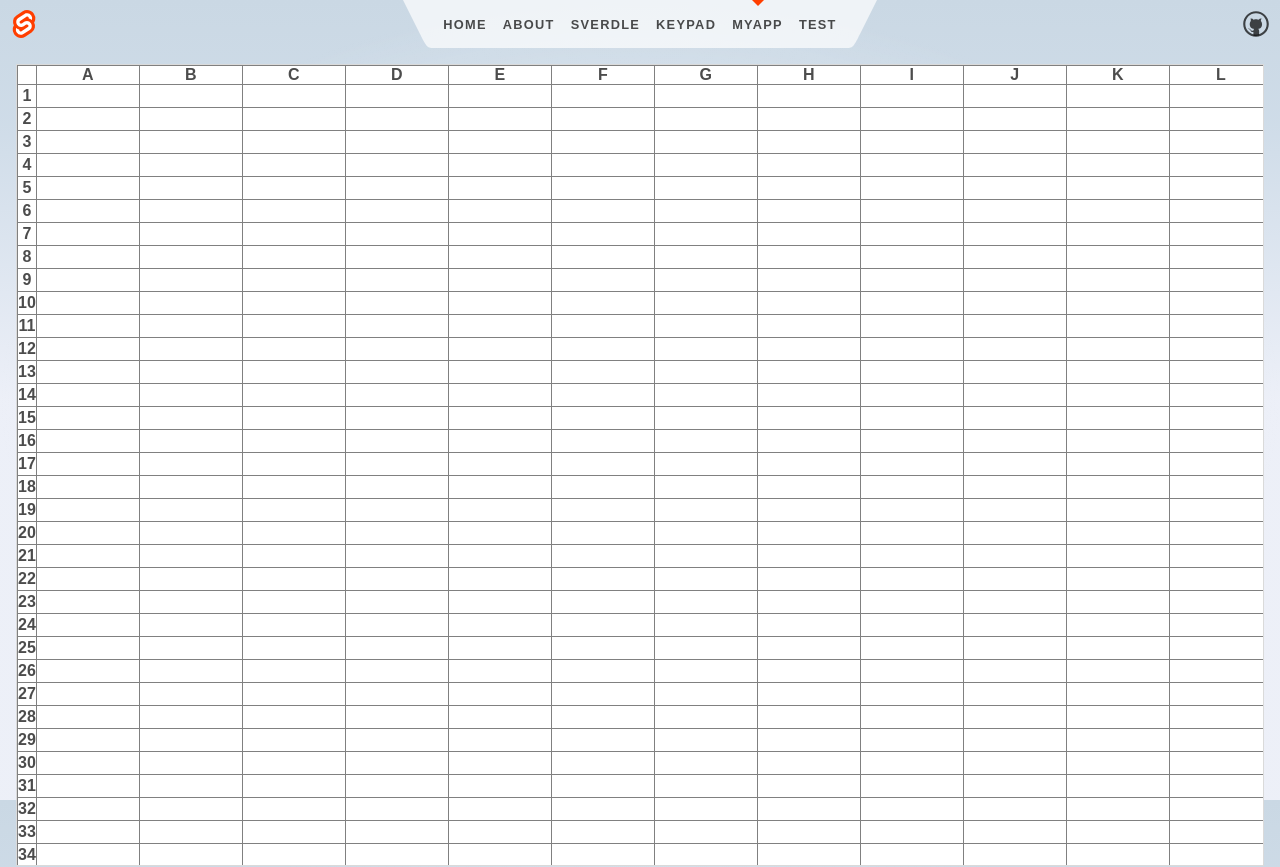
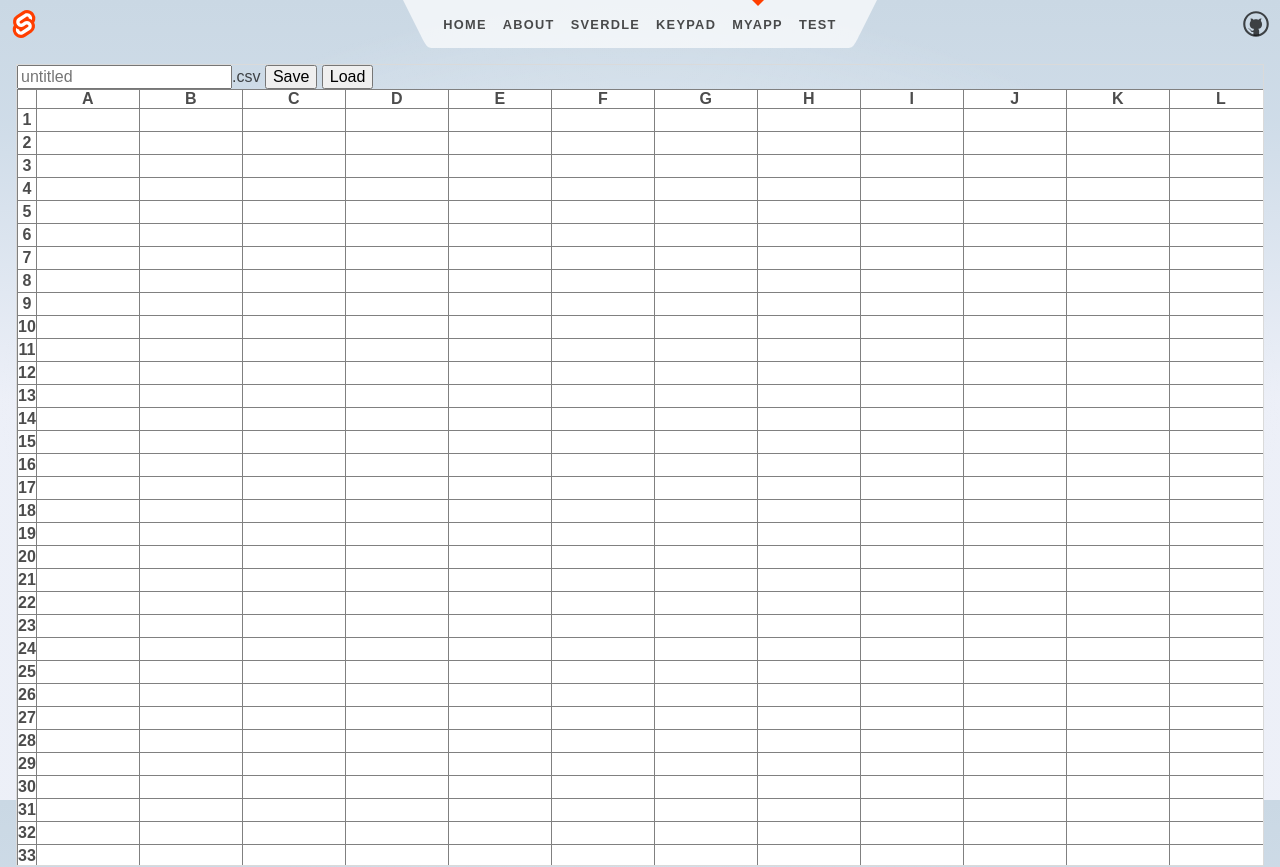
Before and after one commit to Frost886/sheet, a SvelteKit app: page /myapp in a window 1280 px wide. Shown: the top 867 px of the page. Built offline with nearby package versions, Linux system fonts and the light colour scheme.

Commit message:
csvへのsave/loadに対応

```diff
--- a/package.json
+++ b/package.json
@@ -31,5 +31,9 @@
 		"vite": "^4.4.2",
 		"vitest": "^0.32.2"
 	},
-	"type": "module"
+	"type": "module",
+	"dependencies": {
+		"csv": "^6.3.6",
+		"papaparse": "^5.4.1"
+	}
 }
--- a/src/routes/myapp/Sheet.svelte
+++ b/src/routes/myapp/Sheet.svelte
@@ -1,5 +1,6 @@
 <script>
 	import CellInput from './CellInput.svelte';
+	import Papa from 'papaparse';
 
 	let cells = new Array(50).fill(null).map(() =>
 		new Array(26).fill(null).map(() => ({
@@ -15,6 +16,106 @@
 			right: undefined,
 		}))
 	);
+
+	//
+	// Save and Load CSV
+	//
+	let fileName = '';
+	function saveCsv() {
+		// const csv = cells.map(row =>
+		// 	row.map(cell =>
+		// 		{if (/[,\"\n]/.test(cell.rawValue)) {
+		// 			return `"${cell.rawValue.replace(/"/g, '""')}"`;
+		// 		} else {
+		// 			return cell.rawValue;
+		// 		}}
+		// 	).join(',')
+		// ).join('\n');
+		const data = cells.map(row => row.map(cell => cell.rawValue));
+		const csv = Papa.unparse(data);
+		const blob = new Blob([csv], { type: 'text/csv;charset=utf-8;' });
+		const url = URL.createObjectURL(blob);
+		const a = document.createElement('a');
+		a.href = url;
+		let f = fileName;
+		if (f === '') {
+			f = 'untitled';
+		}
+		a.download = `${f}.csv`;
+		a.click();
+	}
+
+	function loadCsv() {
+		const input = document.createElement('input');
+		input.type = 'file';
+		input.accept = '.csv';
+		input.onchange = () => {
+			// const file = input.files[0];
+			// const reader = new FileReader();
+			// reader.onload = () => {
+			// 	const csv = reader.result;
+			// 	const lines = csv.split('\n');
+			// 	const newCells = lines.map(line =>
+			// 		line.split(',').map(cell => ({
+			// 			value: '',
+			// 			rawValue: cell,
+			// 			parents: [],
+			// 			children: [],
+			// 			hasError : false,
+			// 			isSelected: false,
+			// 			up: undefined,
+			// 			down: undefined,
+			// 			left: undefined,
+			// 			right: undefined,
+			// 		}))
+			// 	);
+			// 	cells = newCells;
+			// };
+			// reader.readAsText(file);
+			Papa.parse(input.files[0], {
+				complete: function(results) {
+					// const newCells = results.data.map(line =>
+					// 	line.map(cell => ({
+					// 		value: '',
+					// 		rawValue: cell,
+					// 		parents: [],
+					// 		children: [],
+					// 		hasError : false,
+					// 		isSelected: false,
+					// 		up: undefined,
+					// 		down: undefined,
+					// 		left: undefined,
+					// 		right: undefined,
+					// 	}))
+					// );
+					for (let i = 0; i < cells.length; i++) {
+						for (let j = 0; j < cells[i].length; j++) {
+							if (results.data[i][j] === undefined) {
+								cells[i][j].rawValue = '';
+							} else {
+								cells[i][j].rawValue = results.data[i][j];
+							}
+							cells[i][j].value = '';
+							cells[i][j].parents = [];
+							cells[i][j].children = [];
+							cells[i][j].hasError = false;
+						}
+					}
+					updateAll();
+				}
+			})
+		};
+		input.click();
+	}
+
+	function updateAll() {
+		for (const row of cells) {
+			for (const cell of row) {
+				updateValue(cell);
+			}
+		}
+	}
+
 
 	// up, down, left, rightの参照を設定する
 	for (let i = 0; i < cells.length; i++) {
@@ -162,7 +263,7 @@
 		let value = add();
 		while (true) {
 			if (consume('=')) {
-				value = value === add() ? 1 : 0;
+				value = value === add() ? 1: 0;
 			} else if (consume('<')) {
 				value = value < add() ? 1 : 0;
 			} else if (consume('>')) {
@@ -319,6 +420,11 @@
 	}
 
 </script>
+<div class="top-bar">
+	<input type="text" bind:value={fileName} placeholder="untitled" />.csv
+	<button on:click={saveCsv}>Save</button>
+	<button on:click={loadCsv}>Load</button>
+</div>
 <table>
 	<thead>
 		<tr>
@@ -359,12 +465,8 @@
 		width: 6em;
 		border: 0.1px solid gray;
 	} */
-	.keypad {
-		display: grid;
-        justify-content: center;
-		grid-template-columns: repeat(18, 5em);
-		grid-template-rows: repeat(50, 2em);
-		grid-gap: 0em;
+	.top-bar {
+		margin-right: 10px;
 	}
 
 	button {
```
Also changed, not shown: 1 other file (tests, documents, lock files or other folders).
